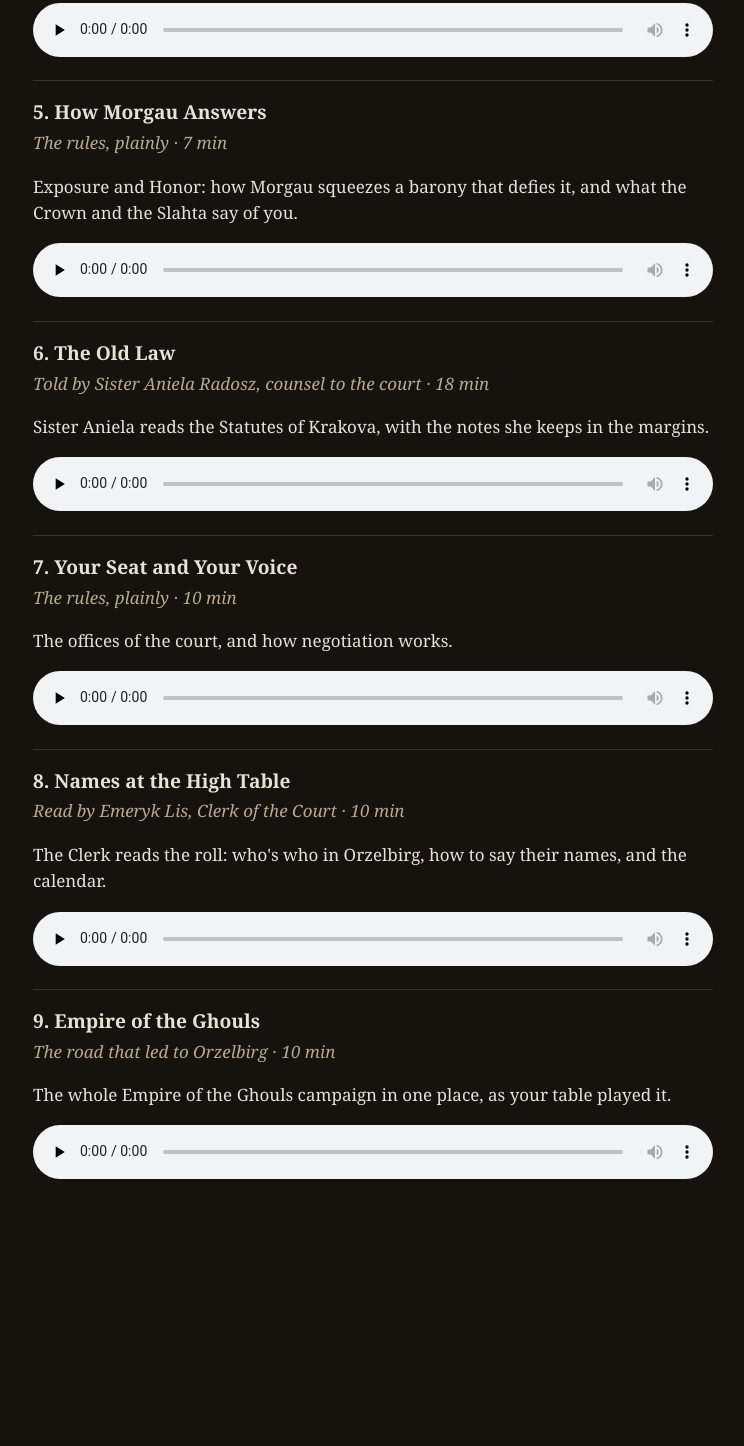
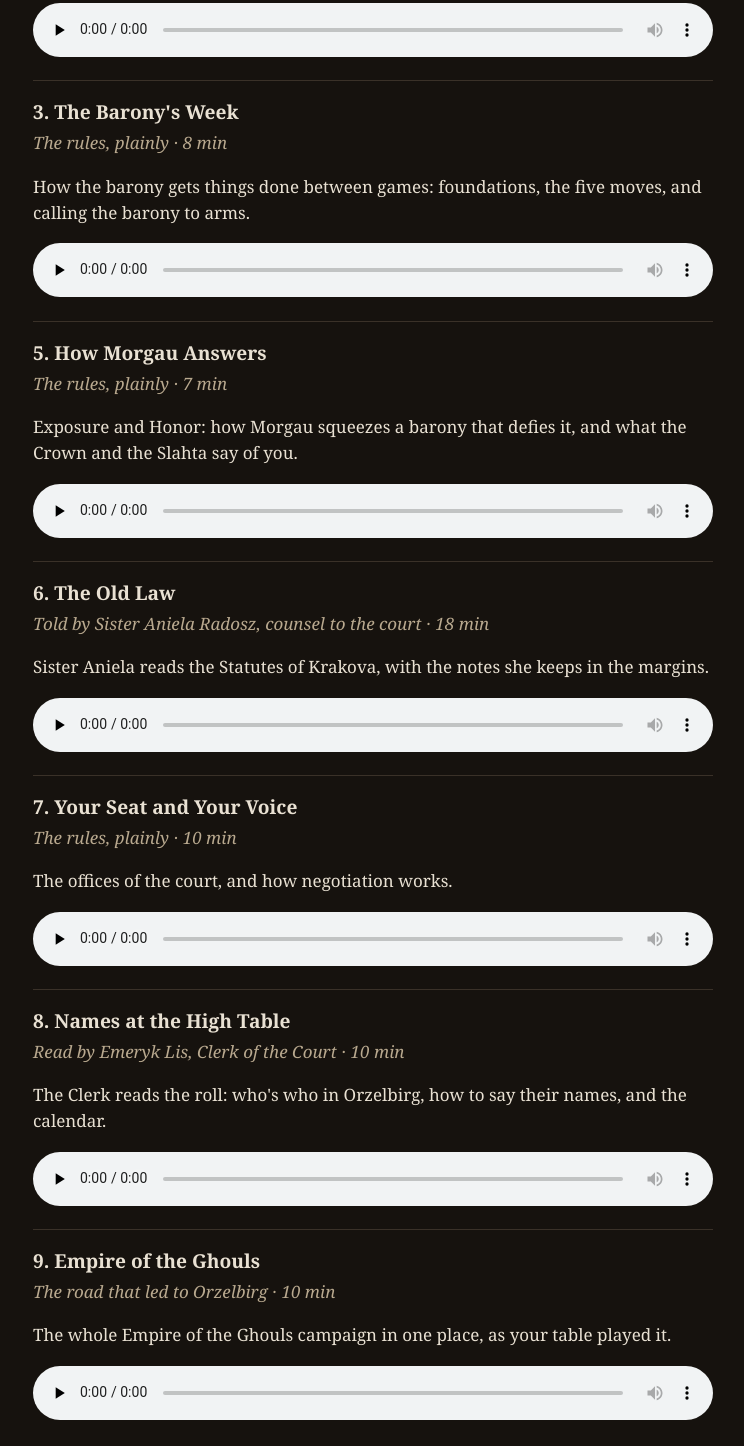
Before and after one commit to alevensailor/orzelbirg-podcast, a plain HTML site: page index.html in a window 1280 px wide. Shown: the part 695-2141 px from the top of the page, without its empty margins (267-1011 px from the left). Before the commit the page ends 1930 px from the top, so only its background shows below. Drawn offline with Linux system fonts and the light colour scheme.

Commit message:
Add episode 3; anchor each episode on the listen page
Co-Authored-By: Claude Opus 5.5 <noreply@anthropic.com>
Claude-Session: https://claude.ai/code/session_01U3t3mGcLEBWgiaTYPT6X3x

```diff
--- a/index.html
+++ b/index.html
@@ -6,11 +6,12 @@ section{border-top:1px solid #3a3128;padding:1rem 0}.by{color:#b9a98f;font-style
 code{background:#2a231c;padding:.15rem .4rem;border-radius:4px;word-break:break-all}a{color:#e2b866}</style></head><body>
 <img src="cover.jpg" alt=""><h1>The Barons of Orzelbirg</h1><p>The players&#x27; podcast for the Irregulars: the barony&#x27;s rules, lore and people, some of it read by the court itself.</p>
 <p><b>Subscribe:</b> in your podcast app, choose "add by URL" (Pocket Casts, Overcast, Apple Podcasts: Library → Follow a Show by URL) and paste <code>https://alevensailor.github.io/orzelbirg-podcast/feed.xml</code></p>
-<section><h2>1. The Book So Far</h2><p class="by">Read by Emeryk Lis, Clerk of the Court · 10 min</p><p>The Clerk reads the Book of Orzelbirg from its first page: the road that brought you here, the First Court, and the night on the Pale Road.</p><audio controls preload="none" src="episodes/01-the-book-so-far.mp3"></audio></section>
-<section><h2>2. The Barony&#x27;s Sheet</h2><p class="by">The rules, plainly · 8 min</p><p>What&#x27;s on the Barony&#x27;s Sheet: the barony&#x27;s skills, defenses and tracks, and the table&#x27;s rulings.</p><audio controls preload="none" src="episodes/02-the-baronys-sheet.mp3"></audio></section>
-<section><h2>5. How Morgau Answers</h2><p class="by">The rules, plainly · 7 min</p><p>Exposure and Honor: how Morgau squeezes a barony that defies it, and what the Crown and the Slahta say of you.</p><audio controls preload="none" src="episodes/05-how-morgau-answers.mp3"></audio></section>
-<section><h2>6. The Old Law</h2><p class="by">Told by Sister Aniela Radosz, counsel to the court · 18 min</p><p>Sister Aniela reads the Statutes of Krakova, with the notes she keeps in the margins.</p><audio controls preload="none" src="episodes/06-the-old-law.mp3"></audio></section>
-<section><h2>7. Your Seat and Your Voice</h2><p class="by">The rules, plainly · 10 min</p><p>The offices of the court, and how negotiation works.</p><audio controls preload="none" src="episodes/07-your-seat-and-your-voice.mp3"></audio></section>
-<section><h2>8. Names at the High Table</h2><p class="by">Read by Emeryk Lis, Clerk of the Court · 10 min</p><p>The Clerk reads the roll: who&#x27;s who in Orzelbirg, how to say their names, and the calendar.</p><audio controls preload="none" src="episodes/08-names-at-the-high-table.mp3"></audio></section>
-<section><h2>9. Empire of the Ghouls</h2><p class="by">The road that led to Orzelbirg · 10 min</p><p>The whole Empire of the Ghouls campaign in one place, as your table played it.</p><audio controls preload="none" src="episodes/09-empire-of-the-ghouls.mp3"></audio></section>
+<section id="ep1"><h2>1. The Book So Far</h2><p class="by">Read by Emeryk Lis, Clerk of the Court · 10 min</p><p>The Clerk reads the Book of Orzelbirg from its first page: the road that brought you here, the First Court, and the night on the Pale Road.</p><audio controls preload="none" src="episodes/01-the-book-so-far.mp3"></audio></section>
+<section id="ep2"><h2>2. The Barony&#x27;s Sheet</h2><p class="by">The rules, plainly · 8 min</p><p>What&#x27;s on the Barony&#x27;s Sheet: the barony&#x27;s skills, defenses and tracks, and the table&#x27;s rulings.</p><audio controls preload="none" src="episodes/02-the-baronys-sheet.mp3"></audio></section>
+<section id="ep3"><h2>3. The Barony&#x27;s Week</h2><p class="by">The rules, plainly · 8 min</p><p>How the barony gets things done between games: foundations, the five moves, and calling the barony to arms.</p><audio controls preload="none" src="episodes/03-the-baronys-week.mp3"></audio></section>
+<section id="ep5"><h2>5. How Morgau Answers</h2><p class="by">The rules, plainly · 7 min</p><p>Exposure and Honor: how Morgau squeezes a barony that defies it, and what the Crown and the Slahta say of you.</p><audio controls preload="none" src="episodes/05-how-morgau-answers.mp3"></audio></section>
+<section id="ep6"><h2>6. The Old Law</h2><p class="by">Told by Sister Aniela Radosz, counsel to the court · 18 min</p><p>Sister Aniela reads the Statutes of Krakova, with the notes she keeps in the margins.</p><audio controls preload="none" src="episodes/06-the-old-law.mp3"></audio></section>
+<section id="ep7"><h2>7. Your Seat and Your Voice</h2><p class="by">The rules, plainly · 10 min</p><p>The offices of the court, and how negotiation works.</p><audio controls preload="none" src="episodes/07-your-seat-and-your-voice.mp3"></audio></section>
+<section id="ep8"><h2>8. Names at the High Table</h2><p class="by">Read by Emeryk Lis, Clerk of the Court · 10 min</p><p>The Clerk reads the roll: who&#x27;s who in Orzelbirg, how to say their names, and the calendar.</p><audio controls preload="none" src="episodes/08-names-at-the-high-table.mp3"></audio></section>
+<section id="ep9"><h2>9. Empire of the Ghouls</h2><p class="by">The road that led to Orzelbirg · 10 min</p><p>The whole Empire of the Ghouls campaign in one place, as your table played it.</p><audio controls preload="none" src="episodes/09-empire-of-the-ghouls.mp3"></audio></section>
 </body></html>
```
Also changed, not shown: feed.xml (+12 -0 lines), 2 other files.
